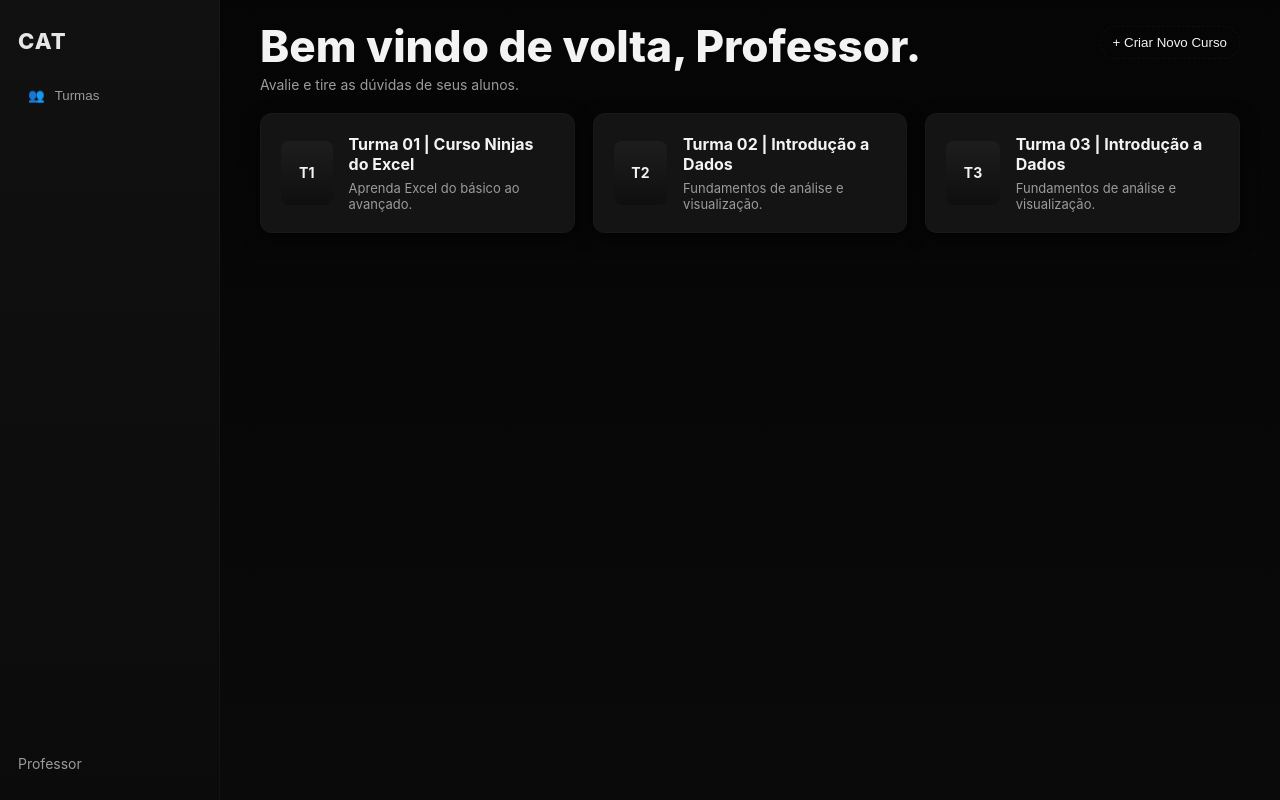
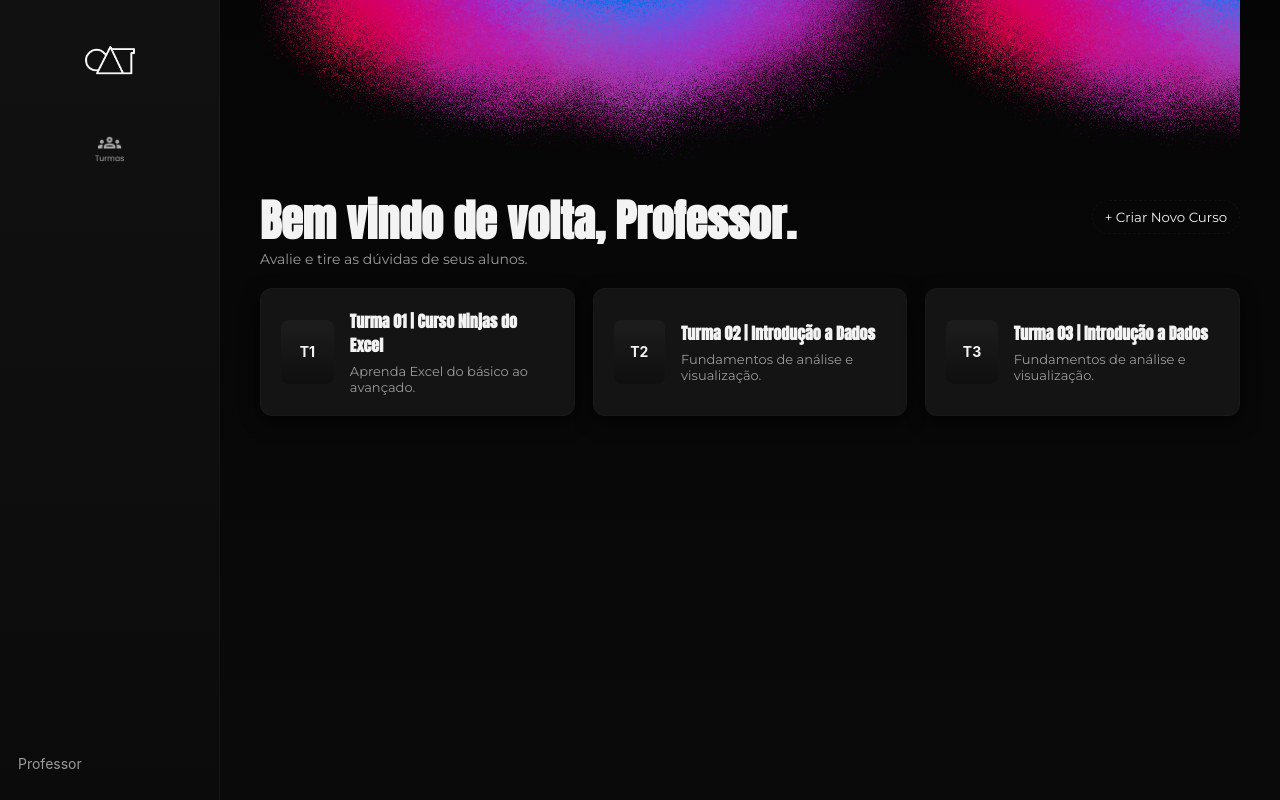
Before and after one commit to salgadoles/OAT, a website: page src/pages/professor/indexprofessor.html in a window 1280 px wide. Drawn offline with Linux system fonts and the light colour scheme.

Commit message:
Adiciona icons da tela de  professor

```diff
--- a/src/pages/professor/indexprofessor.html
+++ b/src/pages/professor/indexprofessor.html
@@ -6,19 +6,19 @@
   <meta name="viewport" content="width=device-width,initial-scale=1" />
   <title>Plataforma - Professores</title>
   <link rel="stylesheet" href="/src/styles/professor.css" />
+  <link rel="stylesheet" href="/src/styles/root.css" />
 </head>
 
 <body>
   <div id="app">
     <aside class="sidebar">
       <div class="logo">
-        <div class="logo-mark">CAT</div>
+        <div class="logo-mark"><img src="/public/imagens/Group 209 (2).png" alt=""></div>
       </div>
 
       <nav class="side-nav">
         <button class="nav-item" id="nav-turmas">
-          <span class="icon">👥</span>
-          <span>Turmas</span>
+          <img src="/public/imagens/turmas.png" alt="">
         </button>
       </nav>
 
@@ -28,6 +28,7 @@
     </aside>
 
     <main class="main-area">
+      <header class="main"></header>
       <!-- Top header -->
       <header class="topbar">
         <div class="top-left">
--- a/src/styles/professor.css
+++ b/src/styles/professor.css
@@ -30,6 +30,12 @@
   font-size: 14px;
 }
 
+header.main {
+  background-image: url('../../public/imagens/background.png');
+  background-size: contain;
+  height: 200px;
+}
+
 /* Layout */
 #app {
   display: flex;
@@ -60,10 +66,27 @@
   gap: 8px
 }
 
+.nav-item img {
+  width: 30px;
+  disp;
+}
+
+.logo-mark {
+  display: flex;
+  align-items: center;
+  justify-content: center;
+}
+
+.logo-mark img {
+  width: 70px;
+  padding: 10px;
+}
+
 .nav-item {
   display: flex;
   gap: 10px;
   align-items: center;
+  justify-content: center;
   background: transparent;
   border: 0;
   color: var(--muted);
@@ -77,6 +100,12 @@
   color: var(--text)
 }
 
+.top-right {
+  display: flex;
+  align-items: center;
+  justify-content: center;
+}
+
 .sidebar-footer {
   margin-top: auto;
   color: var(--muted)
@@ -85,7 +114,7 @@
 /* Main */
 .main-area {
   flex: 1;
-    padding: 26px 40px 40px;
+  padding: 0px 40px 40px;
   overflow: auto
 }
 
```
Also changed, not shown: public/imagens/add_box.png (added), src/scripts/userProfessor.js (line endings or trailing spaces). Lines whose indentation alone changed are shown as unchanged.
